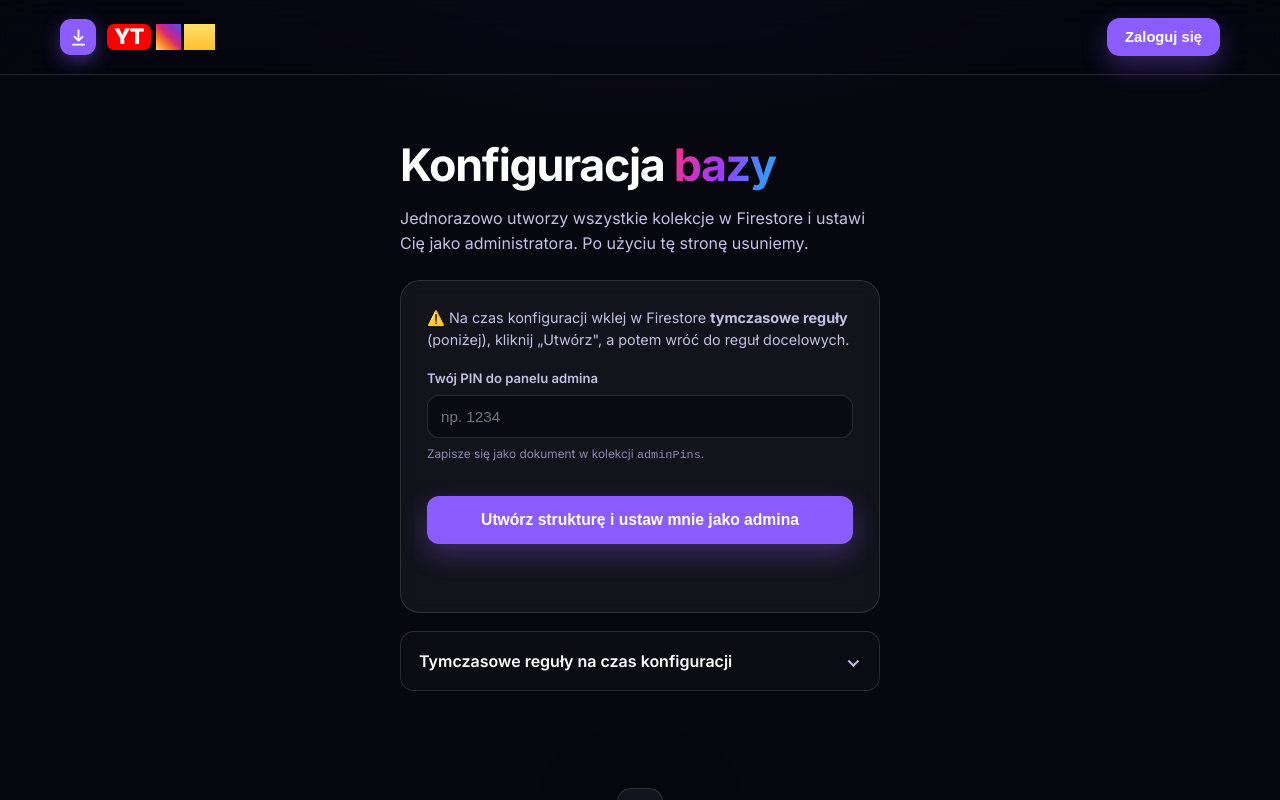
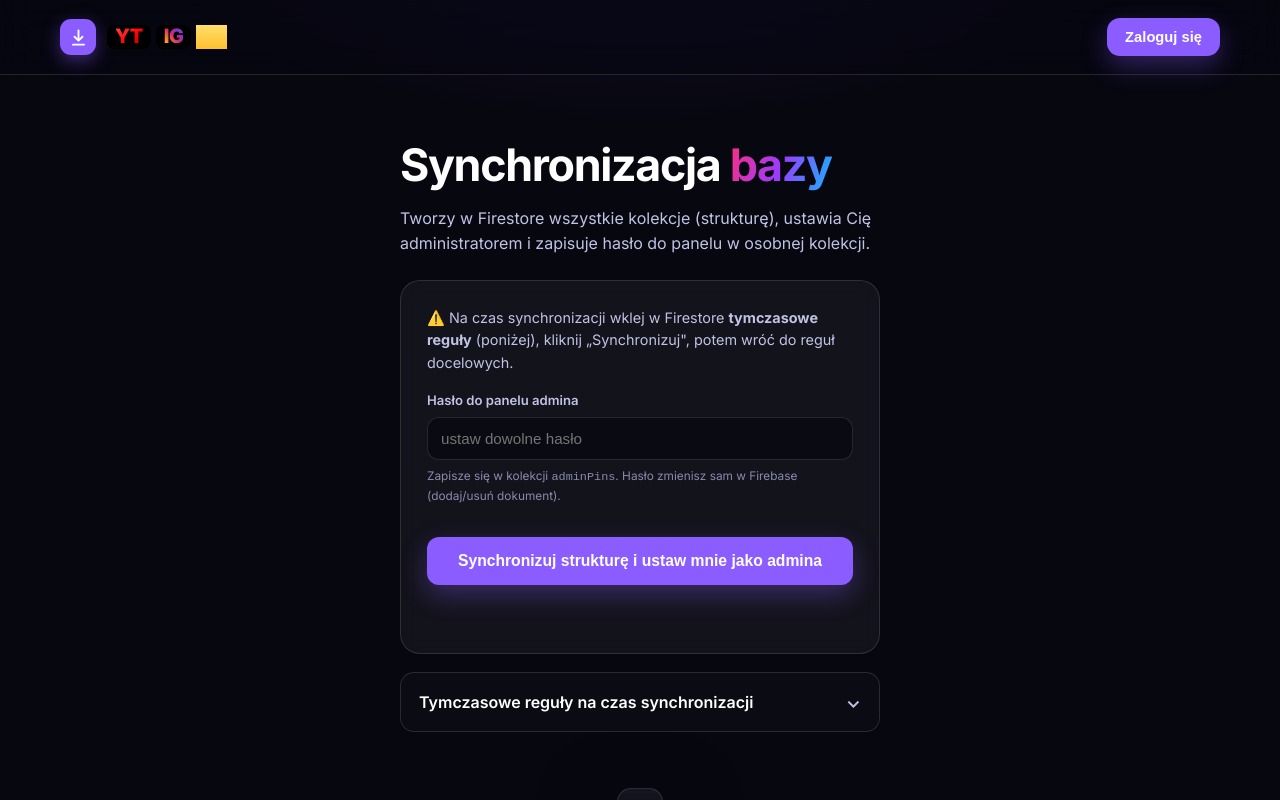
Before and after one commit to OnlineKot/YTIGDL, a plain HTML site: page sync/index.html in a window 1280 px wide. Drawn offline with Linux system fonts and the light colour scheme; no server answers.

Commit message:
Autor zawsze YTIGDL; setup->sync (tworzy strukture + admin + haslo w adminPins); logo: czarne kafelki YT/IG z tekstem-oknem na obrazek marki (assets/yt.svg, ig.svg)

```diff
--- a/css/styles.css
+++ b/css/styles.css
@@ -78,22 +78,29 @@ a { color: inherit; text-decoration: none; }
 .logo-mark svg { width: 19px; height: 19px; color: #fff; }
 .nav-actions { display: flex; align-items: center; gap: 10px; flex-wrap: wrap; justify-content: flex-end; }
 
-/* ── Logo YTIGDL: YT (kafelek YouTube) • IG (gradient Instagrama) • DL (łagodny żółty) ── */
+/* ── Logo YTIGDL: YT i IG jako czarne kafelki z ikoną marki + tekstem, DL łagodny żółty ── */
 .logo {
-  display: inline-flex; align-items: center; gap: 3px; line-height: 1;
-  letter-spacing: -0.03em; font-weight: 850; font-size: 1.6rem;
+  display: inline-flex; align-items: center; gap: 5px; line-height: 1;
+  letter-spacing: -0.02em; font-weight: 850; font-size: 1.55rem;
   -webkit-user-select: none; user-select: none; touch-action: manipulation;
 }
-/* IG i DL jako kolorowy tekst (clip) */
-.bIG, .bDL { -webkit-background-clip: text; background-clip: text; -webkit-text-fill-color: transparent; color: transparent; }
-.bIG { background: linear-gradient(45deg, #feda75 0%, #fa7e1e 28%, #d62976 52%, #962fbf 74%, #4f5bd5 100%); }
-.bDL { background: linear-gradient(180deg, #ffdf6b, #ffc02e); } /* łagodny, ciepły żółty — nie ostry */
-/* YT jako czerwony kafelek w stylu YouTube */
-.bYT {
-  background: #ff0000; color: #fff;
-  border-radius: 7px; padding: 0 7px; margin-right: 2px;
-  font-size: 0.84em; font-weight: 850;
-  display: inline-flex; align-items: center; height: 1.18em;
+/* Czarne kafelki marek — litery to „okno" na obrazek marki (background-clip: text) */
+.bYT, .bIG {
+  display: inline-flex; align-items: center;
+  background: #000; border-radius: 8px; padding: 2px 8px;
+  font-size: 0.8em; font-weight: 850;
+}
+.fill {
+  -webkit-background-clip: text; background-clip: text;
+  -webkit-text-fill-color: transparent; color: transparent;
+  background-repeat: no-repeat; background-size: 100% 100%;
+}
+.fill.yt { background-image: url(../assets/yt.svg); }
+.fill.ig { background-image: url(../assets/ig.svg); }
+/* DL jako łagodny, ciepły żółty tekst */
+.bDL {
+  -webkit-background-clip: text; background-clip: text; -webkit-text-fill-color: transparent; color: transparent;
+  background: linear-gradient(180deg, #ffdf6b, #ffc02e);
 }
 #secretSpot { -webkit-user-select: none; user-select: none; touch-action: manipulation; cursor: default; }
 
--- a/js/app.js
+++ b/js/app.js
@@ -44,7 +44,7 @@ function collectOptions() {
     audioFormat: 'mp3',
     filenameStyle: $('optFilenameStyle').value,
     title: $('optTitle').value.trim() || null,
-    author: $('optAuthor').value.trim() || null,
+    author: 'YTIGDL', // autor zawsze YTIGDL (nie do zmiany)
     trimStart: $('optTrimStart').value.trim() || null,
     trimEnd: $('optTrimEnd').value.trim() || null,
   };
--- a/js/landing.js
+++ b/js/landing.js
@@ -18,11 +18,11 @@ $('pinModal').addEventListener('click', (e) => { if (e.target.id === 'pinModal')
 async function submitPin() {
   const pin = $('pinInput').value.trim();
   const msg = $('pinMsg');
-  if (!pin) { msg.className = 'msg error'; msg.textContent = 'Wpisz PIN.'; return; }
+  if (!pin) { msg.className = 'msg error'; msg.textContent = 'Wpisz hasło.'; return; }
   const btn = $('pinSubmit'); btn.disabled = true;
   try {
     if (await verifyPin(pin)) { sessionStorage.setItem('ytigdl_admin', '1'); location.href = 'admin/'; }
-    else { msg.className = 'msg error'; msg.textContent = 'Błędny PIN.'; }
+    else { msg.className = 'msg error'; msg.textContent = 'Błędne hasło.'; }
   } catch (e) { msg.className = 'msg error'; msg.textContent = e.message; }
   finally { btn.disabled = false; }
 }
--- a/js/setup.js
+++ b/js/sync.js
@@ -1,5 +1,5 @@
-// JEDNORAZOWY kreator: tworzy wszystkie kolekcje w Firestore i ustawia admina + PIN.
-// Strona tymczasowa — po użyciu zostanie usunięta.
+// Synchronizacja struktury: tworzy wszystkie kolekcje w Firestore,
+// ustawia admina i zapisuje hasło panelu w osobnej kolekcji (adminPins).
 import { doc, setDoc, serverTimestamp } from 'https://www.gstatic.com/firebasejs/10.12.2/firebase-firestore.js';
 import { db } from './firebase.js';
 import { initAuthUI, getUser, openLogin, toast } from './ui.js';
@@ -16,9 +16,9 @@ $('seedBtn').addEventListener('click', async () => {
   if (!user.email) { msg.className = 'msg error'; msg.textContent = 'Zaloguj się kontem z adresem e-mail (np. Google).'; return; }
 
   const pin = $('pinSet').value.trim();
-  if (!pin) { msg.className = 'msg error'; msg.textContent = 'Podaj PIN do panelu.'; return; }
+  if (!pin) { msg.className = 'msg error'; msg.textContent = 'Podaj hasło do panelu.'; return; }
 
-  const btn = $('seedBtn'); btn.disabled = true; btn.textContent = 'Tworzę…';
+  const btn = $('seedBtn'); btn.disabled = true; btn.textContent = 'Synchronizuję…';
   log.textContent = '';
   const lines = [];
   const stamp = serverTimestamp();
@@ -46,11 +46,11 @@ $('seedBtn').addEventListener('click', async () => {
     log.textContent = lines.join('\n');
   }
 
-  btn.disabled = false; btn.textContent = 'Utwórz strukturę i ustaw mnie jako admina';
+  btn.disabled = false; btn.textContent = 'Synchronizuj strukturę i ustaw mnie jako admina';
   if (ok === items.length) {
     msg.className = 'msg ok';
-    msg.textContent = 'Gotowe! Wszystkie kolekcje utworzone. Przywróć docelowe reguły i powiedz, żebym usunął tę stronę.';
-    toast('Struktura bazy utworzona ✅', 'ok');
+    msg.textContent = 'Gotowe! Cała struktura w bazie. Przywróć docelowe reguły. Hasło zmienisz sam w kolekcji adminPins.';
+    toast('Struktura zsynchronizowana ✅', 'ok');
   } else {
     msg.className = 'msg error';
     msg.textContent = 'Część zapisów się nie udała — najpewniej reguły. Wklej tymczasowe reguły i spróbuj ponownie.';
--- a/setup/index.html
+++ b/sync/index.html
@@ -3,7 +3,7 @@
 <head>
   <meta charset="UTF-8" />
   <meta name="viewport" content="width=device-width, initial-scale=1.0" />
-  <title>Konfiguracja — YTIGDL</title>
+  <title>Synchronizacja — YTIGDL</title>
   <link rel="preconnect" href="https://fonts.googleapis.com" />
   <link rel="preconnect" href="https://fonts.gstatic.com" crossorigin />
   <link href="https://fonts.googleapis.com/css2?family=Inter:wght@400;600;700;800;850&display=swap" rel="stylesheet" />
@@ -13,7 +13,7 @@
   <nav class="nav">
     <a href="../" class="brand">
       <span class="logo-mark"><svg viewBox="0 0 24 24" fill="none" stroke="currentColor" stroke-width="2.4" stroke-linecap="round" stroke-linejoin="round"><path d="M12 3v12"/><path d="M7 11l5 5 5-5"/><path d="M5 21h14"/></svg></span>
-      <span class="logo"><span class="bYT">YT</span><span class="bIG">IG</span><span class="bDL">DL</span></span>
+      <span class="logo"><span class="bYT"><span class="fill yt">YT</span></span><span class="bIG"><span class="fill ig">IG</span></span><span class="bDL">DL</span></span>
     </a>
     <div class="nav-actions">
       <button class="btn btn-primary" id="loginBtn">Zaloguj się</button>
@@ -27,28 +27,28 @@
 
   <main class="page" style="max-width:560px">
     <div class="page-head">
-      <h1>Konfiguracja <span class="gradient">bazy</span></h1>
-      <p>Jednorazowo utworzy wszystkie kolekcje w Firestore i ustawi Cię jako administratora. Po użyciu tę stronę usuniemy.</p>
+      <h1>Synchronizacja <span class="gradient">bazy</span></h1>
+      <p>Tworzy w Firestore wszystkie kolekcje (strukturę), ustawia Cię administratorem i zapisuje hasło do panelu w osobnej kolekcji.</p>
     </div>
 
     <div class="panel">
       <p style="color:var(--muted);font-size:.9rem;margin-bottom:16px">
-        ⚠️ Na czas konfiguracji wklej w Firestore <strong>tymczasowe reguły</strong> (poniżej), kliknij „Utwórz", a potem wróć do reguł docelowych.
+        ⚠️ Na czas synchronizacji wklej w Firestore <strong>tymczasowe reguły</strong> (poniżej), kliknij „Synchronizuj", potem wróć do reguł docelowych.
       </p>
 
       <div class="opt" style="margin-bottom:16px">
-        <label>Twój PIN do panelu admina</label>
-        <input id="pinSet" type="text" inputmode="numeric" placeholder="np. 1234" />
-        <span class="hint">Zapisze się jako dokument w kolekcji <code>adminPins</code>.</span>
+        <label>Hasło do panelu admina</label>
+        <input id="pinSet" type="text" placeholder="ustaw dowolne hasło" />
+        <span class="hint">Zapisze się w kolekcji <code>adminPins</code>. Hasło zmienisz sam w Firebase (dodaj/usuń dokument).</span>
       </div>
 
-      <button class="btn btn-primary btn-block btn-lg" id="seedBtn">Utwórz strukturę i ustaw mnie jako admina</button>
+      <button class="btn btn-primary btn-block btn-lg" id="seedBtn">Synchronizuj strukturę i ustaw mnie jako admina</button>
       <div class="msg" id="seedMsg"></div>
       <pre id="seedLog" style="margin-top:14px;font-size:.8rem;color:var(--muted);white-space:pre-wrap"></pre>
     </div>
 
     <details class="adv" style="margin-top:18px">
-      <summary>Tymczasowe reguły na czas konfiguracji</summary>
+      <summary>Tymczasowe reguły na czas synchronizacji</summary>
       <div class="adv-body">
         <pre style="font-size:.78rem;white-space:pre-wrap;color:#cfcfe6">rules_version = '2';
 service cloud.firestore {
@@ -58,11 +58,12 @@ service cloud.firestore {
     }
   }
 }</pre>
-        <p class="hint">Po kliknięciu „Utwórz" przywróć docelowe reguły (te bezpieczne, które dostałeś).</p>
+        <p class="hint">Po synchronizacji przywróć docelowe reguły (te bezpieczne, które dostałeś).</p>
       </div>
     </details>
   </main>
+
   <div class="toast" id="toast"></div>
-  <script type="module" src="../js/setup.js"></script>
+  <script type="module" src="../js/sync.js"></script>
 </body>
 </html>
```
Also changed, not shown: admin/index.html (+1 -1 lines), app/index.html (+2 -7 lines), history/index.html (+1 -1 lines), index.html (+5 -5 lines), assets/ig.svg (added), assets/yt.svg (added).
